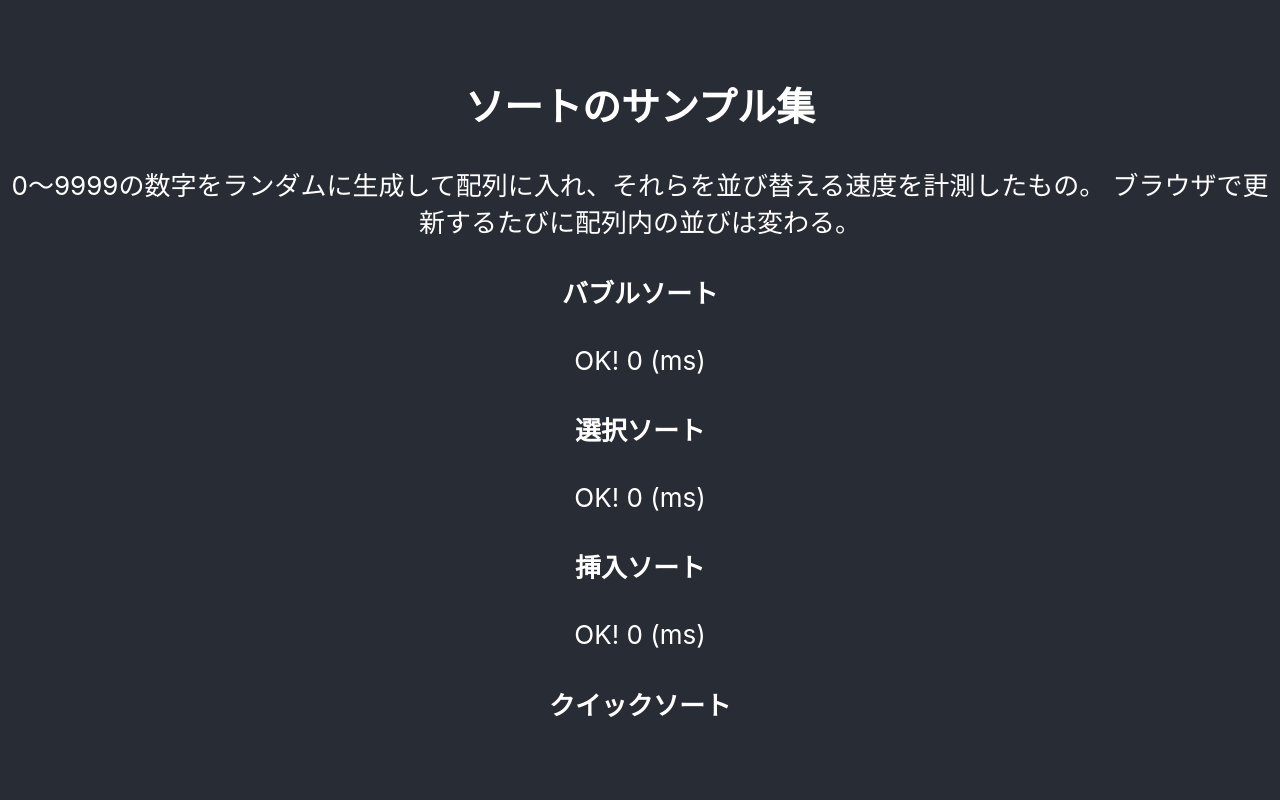
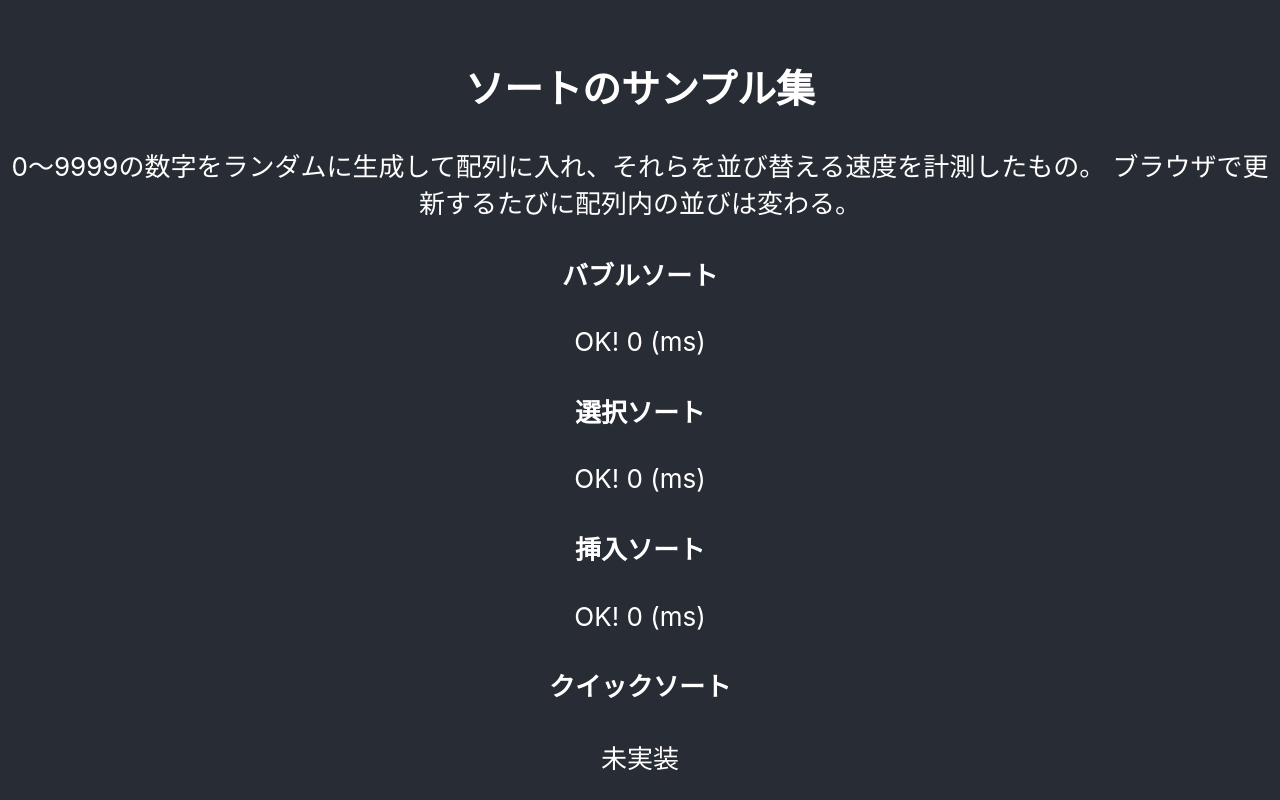
Before and after one commit to MaximizedOwl/sort-samples, a React (Create React App) app: page / in a window 1280 px wide. Built offline with nearby package versions, Linux system fonts and the light colour scheme.

Commit message:
クイックソートについて未実装だと明記

```diff
--- a/src/App.js
+++ b/src/App.js
@@ -26,6 +26,7 @@ function App() {
         <h4>挿入ソート</h4>
         {insertSort(ascNumList, randomNumList)}
         <h4>クイックソート</h4>
+        {'未実装'}
       </header>
     </div>
   );
```
